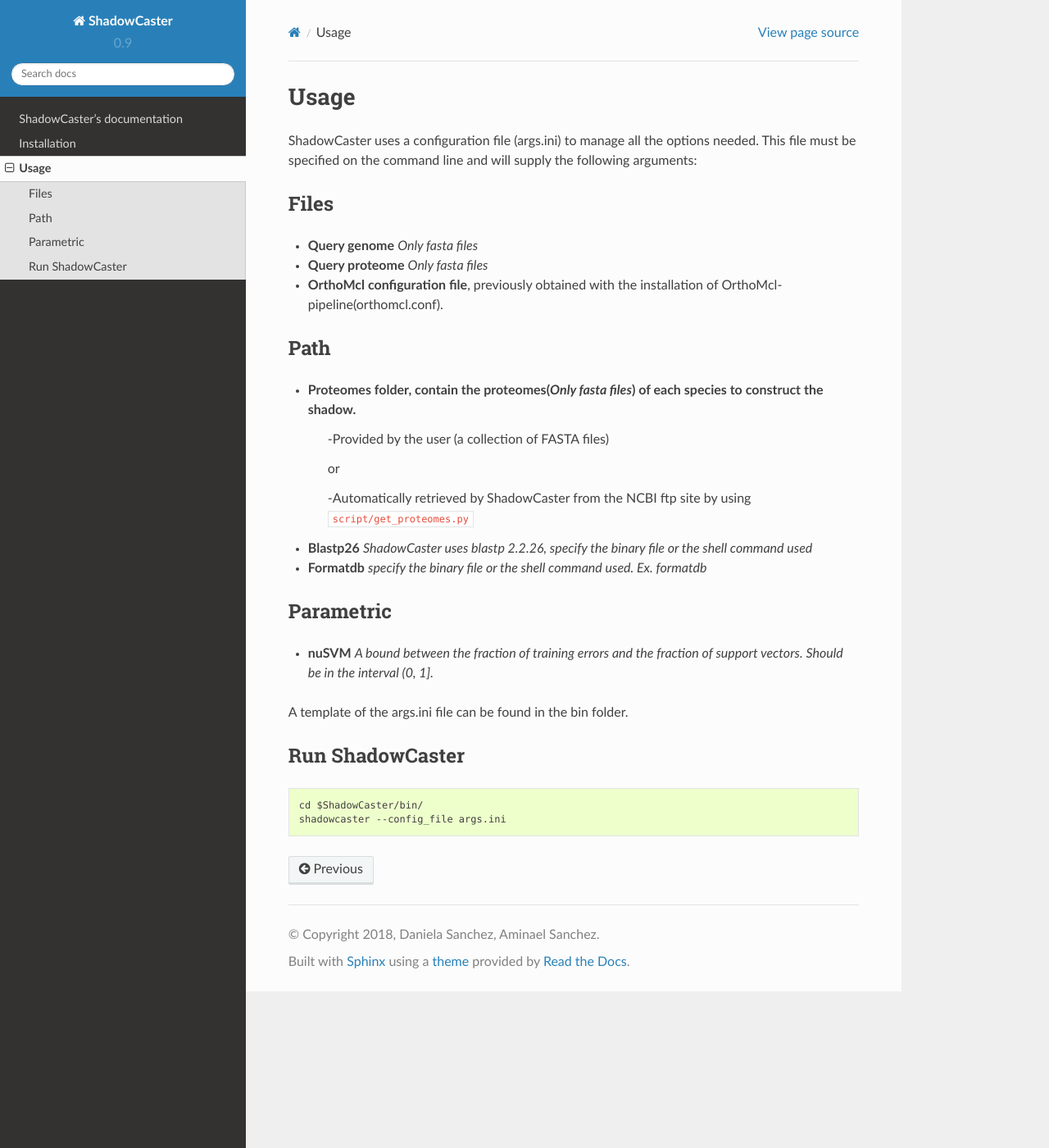
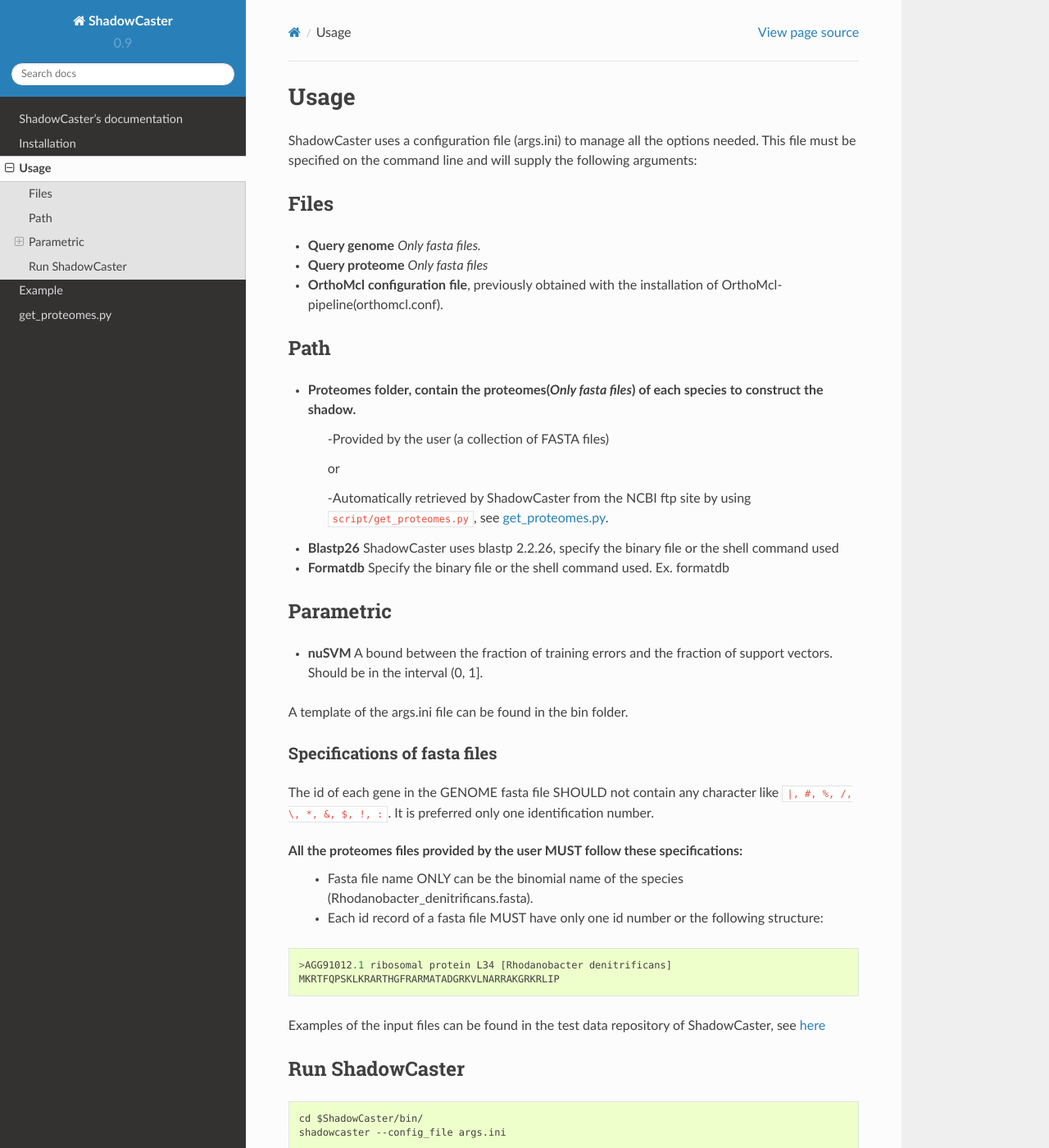
Before and after one commit to dani2s/ShadowCaster, a Sphinx documentation site: the page built from docs/source/usage.rst, in a window 1280 px wide and 1400 px high. Shown: the whole window at 82% size. Built offline with Sphinx 7.4.7 and the Read the Docs theme 2.0.0, drawn with Linux system fonts in a browser that asks for light colours; pages that are not in the unit, such as notebooks, are missing from menus.

Commit message:
add example doc

```diff
--- a/docs/source/index.rst
+++ b/docs/source/index.rst
@@ -17,7 +17,7 @@
   The list of proteomes could be either:
    -Provided by the user (a collection of FASTA files).
 
-   -Automatically retrieved by ShadowCaster from the NCBI ftp site by using ``script/get_proteomes.py``.
+   -Automatically retrieved by ShadowCaster from the NCBI ftp site by using ``script/get_proteomes.py``, see :doc:`scripts`.
 
 3. A prioritized list of potential 'alien genes' present in the query genome is generated by the analysis of compositional features i.e. 4mers and codon usage. An unsupervised one-class support vector machine is used for the prioritization task.
 
@@ -30,6 +30,7 @@
 
 Installation
 ------------
+
 For a comprehensive guide on how to install ShadowCaster and its prerequisites, see :doc:`installation`.
 
 
@@ -42,11 +43,13 @@
 
 Support
 -------
+
 Send additional enquiries to asanchez2@utpl.edu.ec
 
 
 License
 -------
+
 GNU General Public License Version 3
 
 
--- a/docs/source/usage.rst
+++ b/docs/source/usage.rst
@@ -6,7 +6,7 @@
 
 Files
 -----
-- **Query genome** *Only fasta files*
+- **Query genome** *Only fasta files.*
 - **Query proteome** *Only fasta files*
 - **OrthoMcl configuration file**, previously obtained with the installation of OrthoMcl-pipeline(orthomcl.conf).
 
@@ -17,18 +17,36 @@
 
 	or
 
-	-Automatically retrieved by ShadowCaster from the NCBI ftp site by using ``script/get_proteomes.py``
+	-Automatically retrieved by ShadowCaster from the NCBI ftp site by using ``script/get_proteomes.py``, see :doc:`scripts`.
 
 
-- **Blastp26** *ShadowCaster uses blastp 2.2.26, specify the binary file or the shell command used*
-- **Formatdb** *specify the binary file or the shell command used. Ex. formatdb*
+- **Blastp26** ShadowCaster uses blastp 2.2.26, specify the binary file or the shell command used
+- **Formatdb** Specify the binary file or the shell command used. Ex. formatdb
 
 Parametric
 ----------
-- **nuSVM** *A bound between the fraction of training errors and the fraction of support vectors. Should be in the interval (0, 1].*
+- **nuSVM** A bound between the fraction of training errors and the fraction of support vectors. Should be in the interval (0, 1].
 
 
 A template of the args.ini file can be found in the bin folder.
+
+Specifications of fasta files
+~~~~~~~~~~~~~~~~~~~~~~~~~~~~~
+
+The id of each gene in the GENOME fasta file SHOULD not contain any character like ``|, #, %, /, \, *, &, $, !, :``.
+It is preferred only one identification number.
+
+All the proteomes files provided by the user MUST follow these specifications:
+  * Fasta file name ONLY can be the binomial name of the species (Rhodanobacter_denitrificans.fasta).
+  * Each id record of a fasta file MUST have only one id number or the following structure:
+
+::
+
+    >AGG91012.1 ribosomal protein L34 [Rhodanobacter denitrificans]
+    MKRTFQPSKLKRARTHGFRARMATADGRKVLNARRAKGRKRLIP
+
+
+Examples of the input files can be found in the test data repository of ShadowCaster, see `here <https://github.com/dani2s/ShadowCaster_testData>`_
 
 Run ShadowCaster
 ----------------
```
Also changed, not shown: other parts of docs/source/index.rst (+1 -0 lines), docs/source/example.rst (added, +83 -0 lines), docs/source/installation.rst (+13 -3 lines), docs/source/scripts.rst (added, +36 -0 lines), 3 other files.
